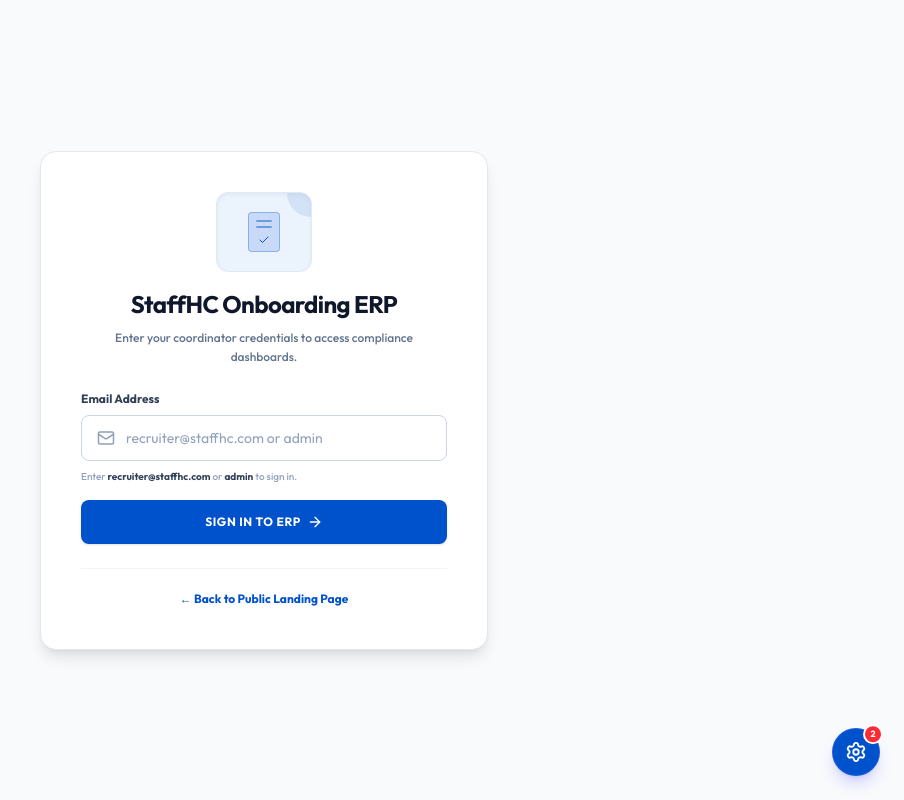
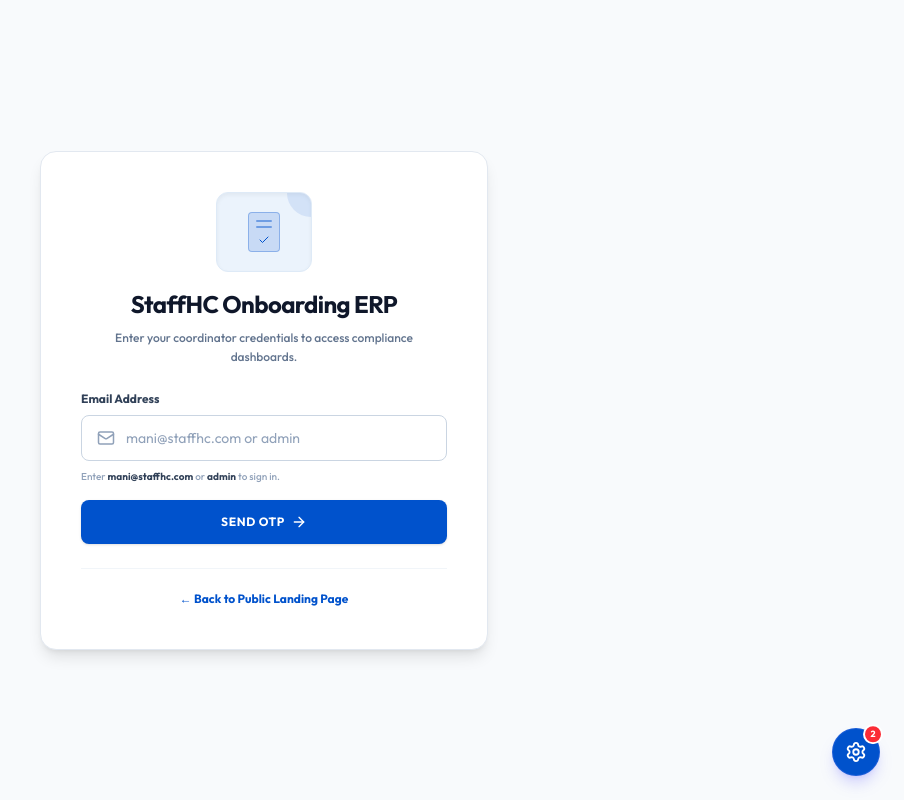
Before and after one commit to akrishav/portfolio1, a Next.js app: page /recruiter in a window 1280 px wide. Shown: the whole page, without its empty margins (376-1280 px from the left). Built offline with nearby package versions, Linux system fonts and the light colour scheme.

Commit message:
feat: implement two-step OTP flow on recruiter login page and suggest mani@staffhc.com as recruiter email

```diff
--- a/src/app/recruiter/page.tsx
+++ b/src/app/recruiter/page.tsx
@@ -44,6 +44,8 @@ export default function RecruiterDashboard() {
   // Login form state
   const [email, setEmail] = useState("");
   const [loginError, setLoginError] = useState("");
+  const [otpSent, setOtpSent] = useState(false);
+  const [otpCode, setOtpCode] = useState("");
 
   // Search filter
   const [searchQuery, setSearchQuery] = useState("");
@@ -67,16 +69,30 @@ export default function RecruiterDashboard() {
   const [agencySearch, setAgencySearch] = useState("");
   const [expandedCandidateId, setExpandedCandidateId] = useState<string | null>(null);
 
-  const handleLogin = (e: React.FormEvent) => {
+  const handleSendOtp = (e: React.FormEvent) => {
     e.preventDefault();
     if (!email) return;
+
+    const cleanEmail = email.toLowerCase().trim();
+    if (cleanEmail === "mani@staffhc.com" || cleanEmail === "admin" || cleanEmail.includes("recruiter") || cleanEmail.includes("staffhc.com")) {
+      setOtpSent(true);
+      setLoginError("");
+    } else {
+      setLoginError("Invalid credentials. Enter 'mani@staffhc.com' or 'admin'.");
+    }
+  };
+
+  const handleVerifyOtp = (e: React.FormEvent) => {
+    e.preventDefault();
+    if (!otpCode) return;
 
     // Allow recruiter login
     const success = login(email, "recruiter");
     if (success) {
+      setOtpSent(false);
       setLoginError("");
     } else {
-      setLoginError("Invalid credentials. Enter 'recruiter@staffhc.com' or 'admin'.");
+      setLoginError("Verification failed. Please try again.");
     }
   };
 
@@ -145,7 +161,8 @@ export default function RecruiterDashboard() {
             </p>
           </div>
 
-          <form onSubmit={handleLogin} className="space-y-4 text-left">
+          {!otpSent ? (
+            <form onSubmit={handleSendOtp} className="space-y-4 text-left">
               <div className="space-y-2">
                 <label className="block text-xs font-bold text-slate-700">Email Address</label>
                 <div className="relative">
@@ -153,13 +170,59 @@ export default function RecruiterDashboard() {
                     type="text"
                     value={email}
                     onChange={(e) => setEmail(e.target.value)}
-                  placeholder="recruiter@staffhc.com or admin"
+                    placeholder="mani@staffhc.com or admin"
                     className="w-full px-4 py-3 bg-white border border-slate-300 rounded-lg text-slate-800 placeholder-slate-400 focus:outline-none focus:border-[#0052CC] focus:ring-1 focus:ring-[#0052CC] transition-colors text-sm pl-11"
                   />
                   <Mail className="absolute left-4 top-3.5 h-4.5 w-4.5 text-slate-400" />
                 </div>
                 <span className="text-[10px] text-slate-400 block mt-2 font-medium">
-                Enter <strong className="text-slate-700">recruiter@staffhc.com</strong> or <strong className="text-slate-700">admin</strong> to sign in.
+                  Enter <strong className="text-slate-700">mani@staffhc.com</strong> or <strong className="text-slate-700">admin</strong> to sign in.
+                </span>
+              </div>
+
+              {loginError && (
+                <div className="mt-4 p-3 bg-red-50 border border-red-200 text-red-650 rounded-lg text-xs text-left">
+                  {loginError}
+                </div>
+              )}
+
+              <button
+                type="submit"
+                className="w-full py-3.5 bg-[#0052CC] hover:bg-[#0042A3] text-white rounded-lg text-xs font-bold uppercase tracking-wider transition-all flex items-center justify-center gap-1.5 shadow"
+              >
+                Send OTP
+                <ArrowRight className="h-4 w-4" />
+              </button>
+            </form>
+          ) : (
+            <form onSubmit={handleVerifyOtp} className="space-y-4 text-left">
+              <div className="space-y-2">
+                <div className="flex justify-between items-center mb-2">
+                  <label className="block text-xs font-bold text-slate-700">
+                    Enter Verification Code
+                  </label>
+                  <button
+                    type="button"
+                    onClick={() => setOtpSent(false)}
+                    className="text-xs font-bold text-[#0052CC] hover:underline"
+                  >
+                    Change Email
+                  </button>
+                </div>
+                <div className="relative">
+                  <input
+                    type="text"
+                    required
+                    maxLength={6}
+                    value={otpCode}
+                    onChange={(e) => setOtpCode(e.target.value)}
+                    placeholder="Enter 6-digit OTP"
+                    className="w-full px-4 py-3 bg-white border border-slate-300 rounded-lg text-slate-850 placeholder-slate-400 focus:outline-none focus:border-[#0052CC] focus:ring-1 focus:ring-[#0052CC] transition-colors text-sm pl-11 text-center tracking-widest font-mono font-bold"
+                  />
+                  <Check className="absolute left-4 top-3.5 h-4.5 w-4.5 text-slate-400" />
+                </div>
+                <span className="text-[10px] text-slate-400 block mt-2 text-center font-medium">
+                  Enter <strong className="text-slate-700">123456</strong> (or any code) to sign in.
                 </span>
               </div>
 
@@ -177,6 +240,7 @@ export default function RecruiterDashboard() {
                 <ArrowRight className="h-4 w-4" />
               </button>
             </form>
+          )}
 
           <div className="pt-4 border-t border-slate-100 text-center">
             <Link href="/" className="text-xs font-bold text-[#0052CC] hover:underline">
```
Lines whose indentation alone changed are shown as unchanged.
